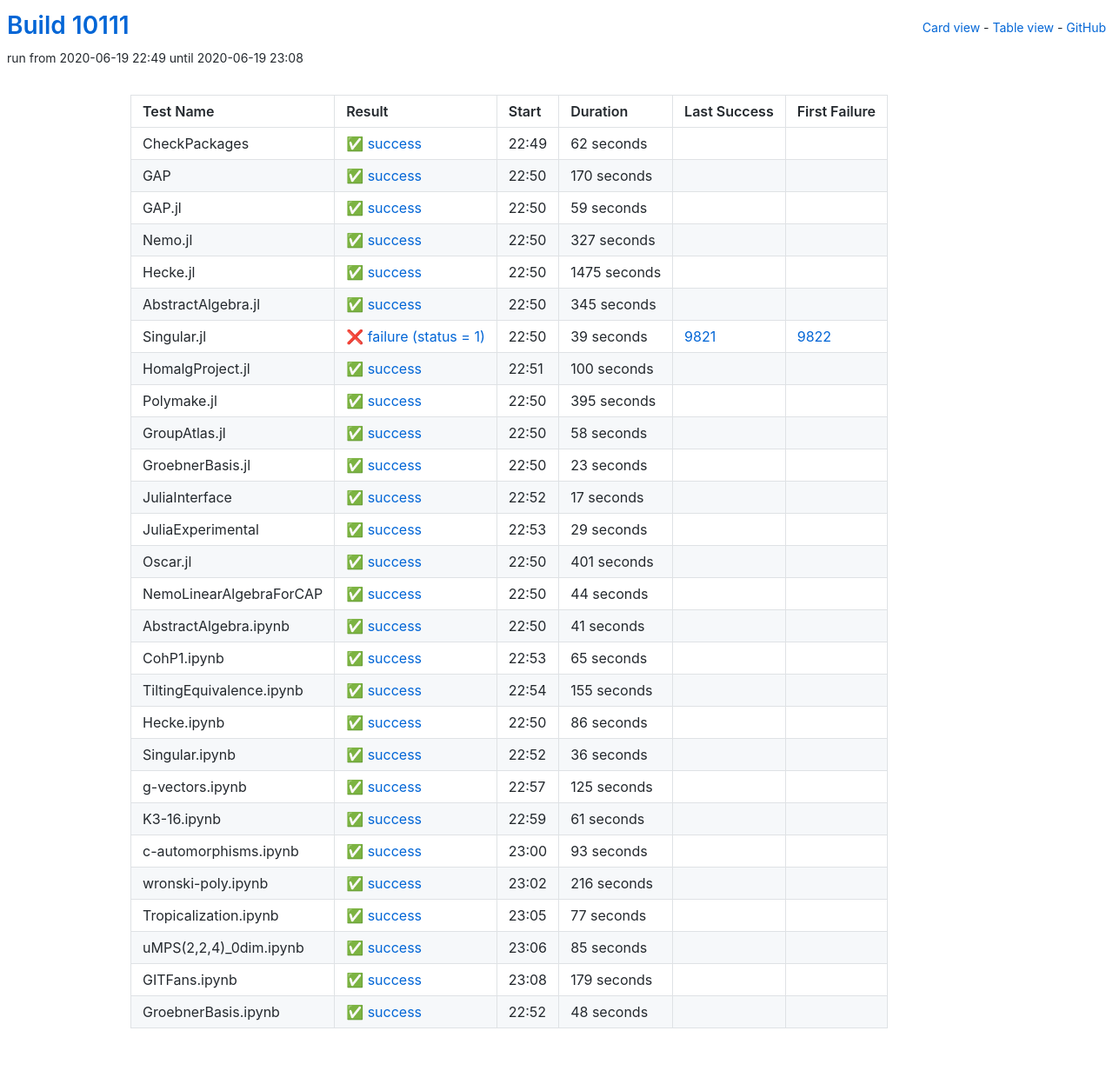
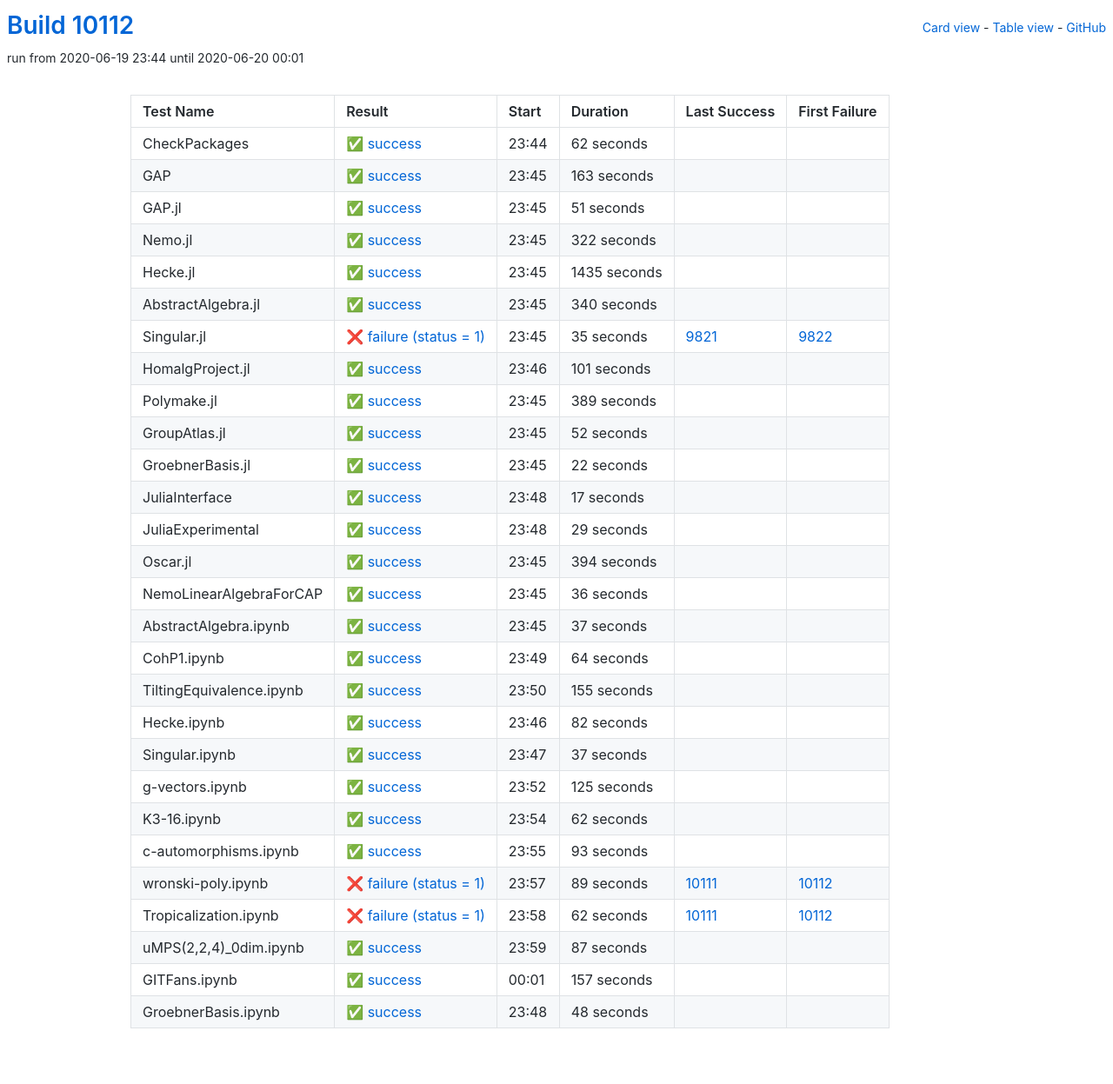
Before and after one commit to oscar-system/oscar-ci-status, a Jekyll site: the page built from table.html, in a window 1280 px wide. Shown: the whole page at 87% size. Built offline with Jekyll 4.4.1, drawn with Linux system fonts in a browser that asks for light colours.

Commit message:
Build #10112

```diff
--- a/_data/ci.yml
+++ b/_data/ci.yml
@@ -1,6 +1,6 @@
 ---
-build: 10111
-build_url: https://oscarci.mathematik.uni-kl.de/job/oscar/10111/
+build: 10112
+build_url: https://oscarci.mathematik.uni-kl.de/job/oscar/10112/
 job: oscar
 organization: oscar-system
 repo: oscar-ci-status
@@ -8,8 +8,8 @@
 tests:
 - name: CheckPackages
   id: checkpackages
-  log: https://oscarci.mathematik.uni-kl.de/job/oscar/10111/artifact/logs/build-10111/CheckPackages.log
-  start: 2020-06-19 22:49
+  log: https://oscarci.mathematik.uni-kl.de/job/oscar/10112/artifact/logs/build-10112/CheckPackages.log
+  start: 2020-06-19 23:44
   success: true
   exitcode: 0
   status: success
@@ -20,128 +20,128 @@
   first_failure_url:
 - name: GAP
   id: gap
-  log: https://oscarci.mathematik.uni-kl.de/job/oscar/10111/artifact/logs/build-10111/GAP.log
-  start: 2020-06-19 22:50
+  log: https://oscarci.mathematik.uni-kl.de/job/oscar/10112/artifact/logs/build-10112/GAP.log
+  start: 2020-06-19 23:45
   success: true
   exitcode: 0
   status: success
-  duration: 170
+  duration: 163
   last_success: false
   last_success_url:
   first_failure: false
   first_failure_url:
 - name: GAP.jl
   id: gap-jl
-  log: https://oscarci.mathematik.uni-kl.de/job/oscar/10111/artifact/logs/build-10111/GAP.jl.log
-  start: 2020-06-19 22:50
+  log: https://oscarci.mathematik.uni-kl.de/job/oscar/10112/artifact/logs/build-10112/GAP.jl.log
+  start: 2020-06-19 23:45
   success: true
   exitcode: 0
   status: success
-  duration: 59
+  duration: 51
   last_success: false
   last_success_url:
   first_failure: false
   first_failure_url:
 - name: Nemo.jl
   id: nemo-jl
-  log: https://oscarci.mathematik.uni-kl.de/job/oscar/10111/artifact/logs/build-10111/Nemo.jl.log
-  start: 2020-06-19 22:50
+  log: https://oscarci.mathematik.uni-kl.de/job/oscar/10112/artifact/logs/build-10112/Nemo.jl.log
+  start: 2020-06-19 23:45
   success: true
   exitcode: 0
   status: success
-  duration: 327
+  duration: 322
   last_success: false
   last_success_url:
   first_failure: false
   first_failure_url:
 - name: Hecke.jl
   id: hecke-jl
-  log: https://oscarci.mathematik.uni-kl.de/job/oscar/10111/artifact/logs/build-10111/Hecke.jl.log
-  start: 2020-06-19 22:50
+  log: https://oscarci.mathematik.uni-kl.de/job/oscar/10112/artifact/logs/build-10112/Hecke.jl.log
+  start: 2020-06-19 23:45
   success: true
   exitcode: 0
   status: success
-  duration: 1475
+  duration: 1435
   last_success: false
   last_success_url:
   first_failure: false
   first_failure_url:
 - name: AbstractAlgebra.jl
   id: abstractalgebra-jl
-  log: https://oscarci.mathematik.uni-kl.de/job/oscar/10111/artifact/logs/build-10111/AbstractAlgebra.jl.log
-  start: 2020-06-19 22:50
+  log: https://oscarci.mathematik.uni-kl.de/job/oscar/10112/artifact/logs/build-10112/AbstractAlgebra.jl.log
+  start: 2020-06-19 23:45
   success: true
   exitcode: 0
   status: success
-  duration: 345
+  duration: 340
   last_success: false
   last_success_url:
   first_failure: false
   first_failure_url:
 - name: Singular.jl
   id: singular-jl
-  log: https://oscarci.mathematik.uni-kl.de/job/oscar/10111/artifact/logs/build-10111/Singular.jl.log
-  start: 2020-06-19 22:50
+  log: https://oscarci.mathematik.uni-kl.de/job/oscar/10112/artifact/logs/build-10112/Singular.jl.log
+  start: 2020-06-19 23:45
   success: false
   exitcode: 1
   status: failure
-  duration: 39
+  duration: 35
   last_success: 9821
   last_success_url: https://oscarci.mathematik.uni-kl.de/job/oscar/9821/
   first_failure: 9822
   first_failure_url: https://oscarci.mathematik.uni-kl.de/job/oscar/9822/
 - name: HomalgProject.jl
   id: homalgproject-jl
-  log: https://oscarci.mathematik.uni-kl.de/job/oscar/10111/artifact/logs/build-10111/HomalgProject.jl.log
-  start: 2020-06-19 22:51
+  log: https://oscarci.mathematik.uni-kl.de/job/oscar/10112/artifact/logs/build-10112/HomalgProject.jl.log
+  start: 2020-06-19 23:46
   success: true
   exitcode: 0
   status: success
-  duration: 100
+  duration: 101
   last_success: false
   last_success_url:
   first_failure: false
   first_failure_url:
 - name: Polymake.jl
   id: polymake-jl
-  log: https://oscarci.mathematik.uni-kl.de/job/oscar/10111/artifact/logs/build-10111/Polymake.jl.log
-  start: 2020-06-19 22:50
+  log: https://oscarci.mathematik.uni-kl.de/job/oscar/10112/artifact/logs/build-10112/Polymake.jl.log
+  start: 2020-06-19 23:45
   success: true
   exitcode: 0
   status: success
-  duration: 395
+  duration: 389
   last_success: false
   last_success_url:
   first_failure: false
   first_failure_url:
 - name: GroupAtlas.jl
   id: groupatlas-jl
-  log: https://oscarci.mathematik.uni-kl.de/job/oscar/10111/artifact/logs/build-10111/GroupAtlas.jl.log
-  start: 2020-06-19 22:50
+  log: https://oscarci.mathematik.uni-kl.de/job/oscar/10112/artifact/logs/build-10112/GroupAtlas.jl.log
+  start: 2020-06-19 23:45
   success: true
   exitcode: 0
   status: success
-  duration: 58
+  duration: 52
   last_success: false
   last_success_url:
   first_failure: false
   first_failure_url:
 - name: GroebnerBasis.jl
   id: groebnerbasis-jl
-  log: https://oscarci.mathematik.uni-kl.de/job/oscar/10111/artifact/logs/build-10111/GroebnerBasis.jl.log
-  start: 2020-06-19 22:50
+  log: https://oscarci.mathematik.uni-kl.de/job/oscar/10112/artifact/logs/build-10112/GroebnerBasis.jl.log
+  start: 2020-06-19 23:45
   success: true
   exitcode: 0
   status: success
-  duration: 23
+  duration: 22
   last_success: false
   last_success_url:
   first_failure: false
   first_failure_url:
 - name: JuliaInterface
   id: juliainterface
-  log: https://oscarci.mathematik.uni-kl.de/job/oscar/10111/artifact/logs/build-10111/JuliaInterface.log
-  start: 2020-06-19 22:52
+  log: https://oscarci.mathematik.uni-kl.de/job/oscar/10112/artifact/logs/build-10112/JuliaInterface.log
+  start: 2020-06-19 23:48
   success: true
   exitcode: 0
   status: success
@@ -152,8 +152,8 @@
   first_failure_url:
 - name: JuliaExperimental
   id: juliaexperimental
-  log: https://oscarci.mathematik.uni-kl.de/job/oscar/10111/artifact/logs/build-10111/JuliaExperimental.log
-  start: 2020-06-19 22:53
+  log: https://oscarci.mathematik.uni-kl.de/job/oscar/10112/artifact/logs/build-10112/JuliaExperimental.log
+  start: 2020-06-19 23:48
   success: true
   exitcode: 0
   status: success
@@ -164,56 +164,56 @@
   first_failure_url:
 - name: Oscar.jl
   id: oscar-jl
-  log: https://oscarci.mathematik.uni-kl.de/job/oscar/10111/artifact/logs/build-10111/Oscar.jl.log
-  start: 2020-06-19 22:50
+  log: https://oscarci.mathematik.uni-kl.de/job/oscar/10112/artifact/logs/build-10112/Oscar.jl.log
+  start: 2020-06-19 23:45
   success: true
   exitcode: 0
   status: success
-  duration: 401
+  duration: 394
   last_success: false
   last_success_url:
   first_failure: false
   first_failure_url:
 - name: NemoLinearAlgebraForCAP
   id: nemolinearalgebraforcap
-  log: https://oscarci.mathematik.uni-kl.de/job/oscar/10111/artifact/logs/build-10111/NemoLinearAlgebraForCAP.log
-  start: 2020-06-19 22:50
+  log: https://oscarci.mathematik.uni-kl.de/job/oscar/10112/artifact/logs/build-10112/NemoLinearAlgebraForCAP.log
+  start: 2020-06-19 23:45
   success: true
   exitcode: 0
   status: success
-  duration: 44
+  duration: 36
   last_success: false
   last_success_url:
   first_failure: false
   first_failure_url:
 - name: AbstractAlgebra.ipynb
   id: abstractalgebra-ipynb
-  log: https://oscarci.mathematik.uni-kl.de/job/oscar/10111/artifact/logs/build-10111/AbstractAlgebra.ipynb.log
-  start: 2020-06-19 22:50
+  log: https://oscarci.mathematik.uni-kl.de/job/oscar/10112/artifact/logs/build-10112/AbstractAlgebra.ipynb.log
+  start: 2020-06-19 23:45
   success: true
   exitcode: 0
   status: success
-  duration: 41
+  duration: 37
   last_success: false
   last_success_url:
   first_failure: false
   first_failure_url:
 - name: CohP1.ipynb
   id: cohp1-ipynb
-  log: https://oscarci.mathematik.uni-kl.de/job/oscar/10111/artifact/logs/build-10111/CohP1.ipynb.log
-  start: 2020-06-19 22:53
+  log: https://oscarci.mathematik.uni-kl.de/job/oscar/10112/artifact/logs/build-10112/CohP1.ipynb.log
+  start: 2020-06-19 23:49
   success: true
   exitcode: 0
   status: success
-  duration: 65
+  duration: 64
   last_success: false
   last_success_url:
   first_failure: false
   first_failure_url:
 - name: TiltingEquivalence.ipynb
   id: tiltingequivalence-ipynb
-  log: https://oscarci.mathematik.uni-kl.de/job/oscar/10111/artifact/logs/build-10111/TiltingEquivalence.ipynb.log
-  start: 2020-06-19 22:54
+  log: https://oscarci.mathematik.uni-kl.de/job/oscar/10112/artifact/logs/build-10112/TiltingEquivalence.ipynb.log
+  start: 2020-06-19 23:50
   success: true
   exitcode: 0
   status: success
@@ -224,32 +224,32 @@
   first_failure_url:
 - name: Hecke.ipynb
   id: hecke-ipynb
-  log: https://oscarci.mathematik.uni-kl.de/job/oscar/10111/artifact/logs/build-10111/Hecke.ipynb.log
-  start: 2020-06-19 22:50
+  log: https://oscarci.mathematik.uni-kl.de/job/oscar/10112/artifact/logs/build-10112/Hecke.ipynb.log
+  start: 2020-06-19 23:46
   success: true
   exitcode: 0
   status: success
-  duration: 86
+  duration: 82
   last_success: false
   last_success_url:
   first_failure: false
   first_failure_url:
 - name: Singular.ipynb
   id: singular-ipynb
-  log: https://oscarci.mathematik.uni-kl.de/job/oscar/10111/artifact/logs/build-10111/Singular.ipynb.log
-  start: 2020-06-19 22:52
+  log: https://oscarci.mathematik.uni-kl.de/job/oscar/10112/artifact/logs/build-10112/Singular.ipynb.log
+  start: 2020-06-19 23:47
   success: true
   exitcode: 0
   status: success
-  duration: 36
+  duration: 37
   last_success: false
   last_success_url:
   first_failure: false
   first_failure_url:
 - name: g-vectors.ipynb
   id: g-vectors-ipynb
-  log: https://oscarci.mathematik.uni-kl.de/job/oscar/10111/artifact/logs/build-10111/g-vectors.ipynb.log
-  start: 2020-06-19 22:57
+  log: https://oscarci.mathematik.uni-kl.de/job/oscar/10112/artifact/logs/build-10112/g-vectors.ipynb.log
+  start: 2020-06-19 23:52
   success: true
   exitcode: 0
   status: success
@@ -260,20 +260,20 @@
   first_failure_url:
 - name: K3-16.ipynb
   id: k3-16-ipynb
-  log: https://oscarci.mathematik.uni-kl.de/job/oscar/10111/artifact/logs/build-10111/K3-16.ipynb.log
-  start: 2020-06-19 22:59
+  log: https://oscarci.mathematik.uni-kl.de/job/oscar/10112/artifact/logs/build-10112/K3-16.ipynb.log
+  start: 2020-06-19 23:54
   success: true
   exitcode: 0
   status: success
-  duration: 61
+  duration: 62
   last_success: false
   last_success_url:
   first_failure: false
   first_failure_url:
 - name: c-automorphisms.ipynb
   id: c-automorphisms-ipynb
-  log: https://oscarci.mathematik.uni-kl.de/job/oscar/10111/artifact/logs/build-10111/c-automorphisms.ipynb.log
-  start: 2020-06-19 23:00
+  log: https://oscarci.mathematik.uni-kl.de/job/oscar/10112/artifact/logs/build-10112/c-automorphisms.ipynb.log
+  start: 2020-06-19 23:55
   success: true
   exitcode: 0
   status: success
@@ -284,56 +284,56 @@
   first_failure_url:
 - name: wronski-poly.ipynb
   id: wronski-poly-ipynb
-  log: https://oscarci.mathematik.uni-kl.de/job/oscar/10111/artifact/logs/build-10111/wronski-poly.ipynb.log
-  start: 2020-06-19 23:02
+  log: https://oscarci.mathematik.uni-kl.de/job/oscar/10112/artifact/logs/build-10112/wronski-poly.ipynb.log
+  start: 2020-06-19 23:57
+  success: false
+  exitcode: 1
+  status: failure
+  duration: 89
+  last_success: 10111
+  last_success_url: https://oscarci.mathematik.uni-kl.de/job/oscar/10111/
+  first_failure: 10112
+  first_failure_url: https://oscarci.mathematik.uni-kl.de/job/oscar/10112/
+- name: Tropicalization.ipynb
+  id: tropicalization-ipynb
+  log: https://oscarci.mathematik.uni-kl.de/job/oscar/10112/artifact/logs/build-10112/Tropicalization.ipynb.log
+  start: 2020-06-19 23:58
+  success: false
+  exitcode: 1
+  status: failure
+  duration: 62
+  last_success: 10111
+  last_success_url: https://oscarci.mathematik.uni-kl.de/job/oscar/10111/
+  first_failure: 10112
+  first_failure_url: https://oscarci.mathematik.uni-kl.de/job/oscar/10112/
+- name: uMPS(2,2,4)_0dim.ipynb
+  id: umps-2-2-4-0dim-ipynb
+  log: https://oscarci.mathematik.uni-kl.de/job/oscar/10112/artifact/logs/build-10112/uMPS-2-2-4-_0dim.ipynb.log
+  start: 2020-06-19 23:59
   success: true
   exitcode: 0
   status: success
-  duration: 216
-  last_success: false
-  last_success_url:
-  first_failure: false
-  first_failure_url:
-- name: Tropicalization.ipynb
-  id: tropicalization-ipynb
-  log: https://oscarci.mathematik.uni-kl.de/job/oscar/10111/artifact/logs/build-10111/Tropicalization.ipynb.log
-  start: 2020-06-19 23:05
-  success: true
-  exitcode: 0
-  status: success
-  duration: 77
-  last_success: false
-  last_success_url:
-  first_failure: false
-  first_failure_url:
-- name: uMPS(2,2,4)_0dim.ipynb
-  id: umps-2-2-4-0dim-ipynb
-  log: https://oscarci.mathematik.uni-kl.de/job/oscar/10111/artifact/logs/build-10111/uMPS-2-2-4-_0dim.ipynb.log
-  start: 2020-06-19 23:06
-  success: true
-  exitcode: 0
-  status: success
-  duration: 85
+  duration: 87
   last_success: false
   last_success_url:
   first_failure: false
   first_failure_url:
 - name: GITFans.ipynb
   id: gitfans-ipynb
-  log: https://oscarci.mathematik.uni-kl.de/job/oscar/10111/artifact/logs/build-10111/GITFans.ipynb.log
-  start: 2020-06-19 23:08
+  log: https://oscarci.mathematik.uni-kl.de/job/oscar/10112/artifact/logs/build-10112/GITFans.ipynb.log
+  start: 2020-06-20 00:01
   success: true
   exitcode: 0
   status: success
-  duration: 179
+  duration: 157
   last_success: false
   last_success_url:
   first_failure: false
   first_failure_url:
 - name: GroebnerBasis.ipynb
   id: groebnerbasis-ipynb
-  log: https://oscarci.mathematik.uni-kl.de/job/oscar/10111/artifact/logs/build-10111/GroebnerBasis.ipynb.log
-  start: 2020-06-19 22:52
+  log: https://oscarci.mathematik.uni-kl.de/job/oscar/10112/artifact/logs/build-10112/GroebnerBasis.ipynb.log
+  start: 2020-06-19 23:48
   success: true
   exitcode: 0
   status: success
```
Also changed, not shown: README.md.
